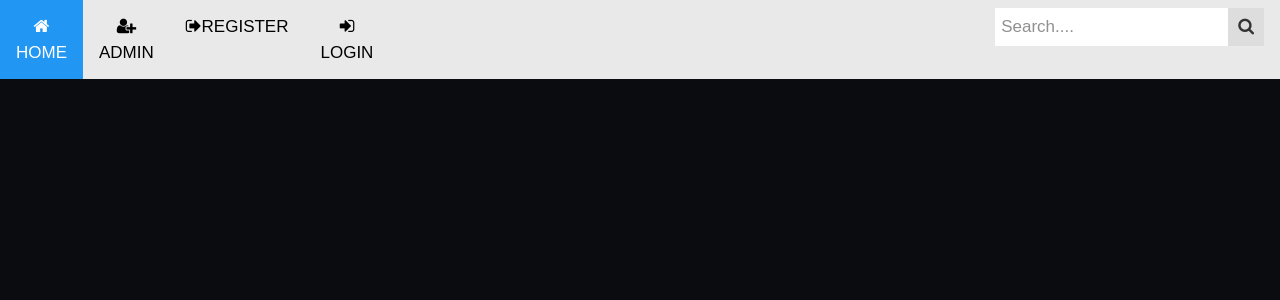
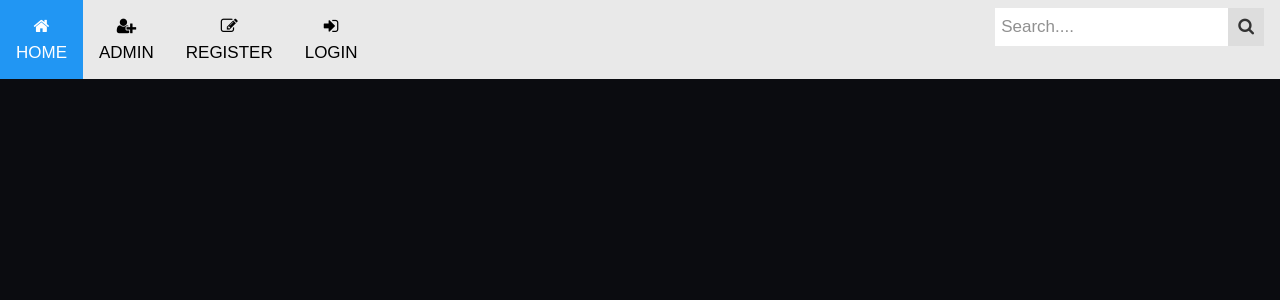
Before and after one commit to nziokaivy/awards, a Django app: page / in a window 1280 px wide. Shown: the top 300 px of the page. Run offline with Django 3.2, Linux system fonts and the light colour scheme; data that the repository does not hold is empty; some libraries are stand-ins or nearby versions; some web fonts are replaced.

Commit message:
add change to navbar

```diff
--- a/project/templates/navbar.html
+++ b/project/templates/navbar.html
@@ -87,9 +87,9 @@ body {
     {% if user.is_authenticated %}
     <a href="{% url 'new_project' %}"><i class="fa fa-plus"></i><br>ADD PROJECT</a>
     <a href="{% url 'profile' %}"><i class="fa fa-user"></i><br>PROFILE</a>
-    <a href="/logout"><i class="fa fa-pencil-square-o"></i><br>LOGOUT</a>
+    <a href="/logout"><i class="fa fa-sign-out"></i><br>LOGOUT</a>
     {% else %}
-    <a href="/accounts/register"><i class="fa fa-sign-out"></i>REGISTER</a>
+    <a href="/accounts/register"><i class="fa fa-pencil-square-o"></i><br>REGISTER</a>
     <a href="/accounts/login"><i class="fa fa-sign-in"></i><br>LOGIN</a>
     {% endif %}
     <div class="search-container" style="font-family: 'Dosis', sans-serif;">
```
